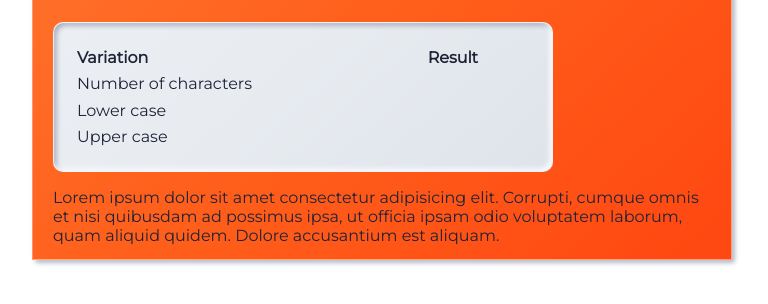
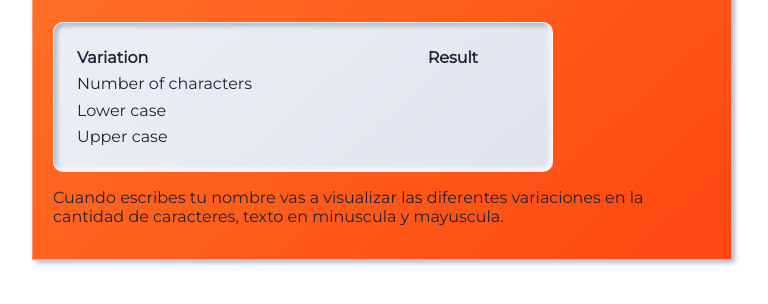
Before and after one commit to jshc27/NamVar, a plain HTML site: page index.html in a window 1280 px wide. Shown: the part 348-652 px from the top of the page, without its empty margins (258-1026 px from the left). Drawn offline with Linux system fonts and the light colour scheme.

Commit message:
adding changes: text description

```diff
--- a/index.html
+++ b/index.html
@@ -31,7 +31,9 @@
                 <td id="answer"></td>
             </tr>
         </table>
-        <p>Lorem ipsum dolor sit amet consectetur adipisicing elit. Corrupti, cumque omnis et nisi quibusdam ad possimus ipsa, ut officia ipsam odio voluptatem laborum, quam aliquid quidem. Dolore accusantium est aliquam.</p>
+        <p>Cuando escribes tu nombre vas a visualizar las diferentes variaciones en la cantidad de caracteres,
+        texto en minuscula y mayuscula.
+        </p>
     </div>
 </body>
 </html>
```
